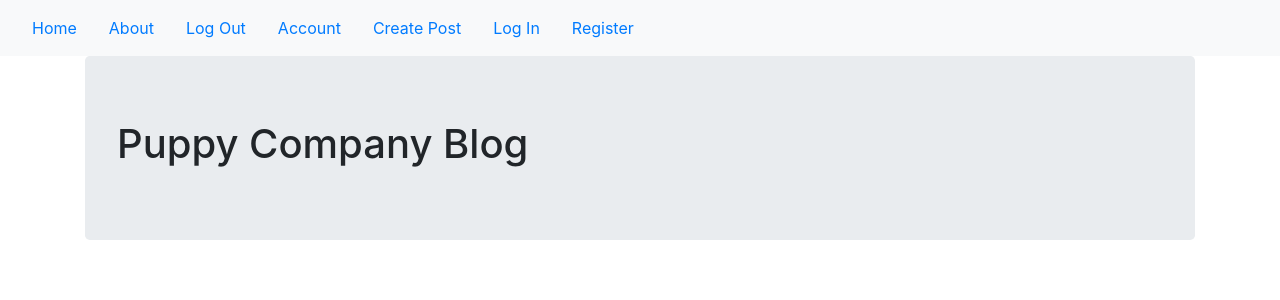
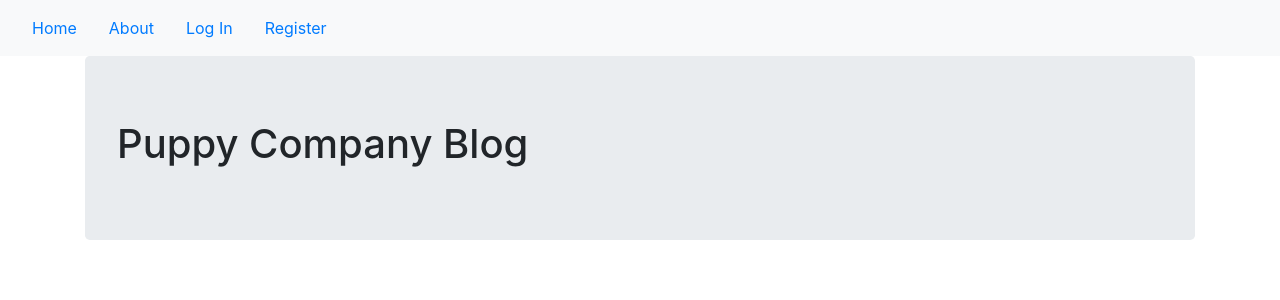
Before and after one commit to YoungHaYoo12/flask-bootcamp, a Flask app: page / in a window 1280 px wide. Shown: the top 300 px of the page. Run offline with Flask 2, Linux system fonts and the light colour scheme; some libraries are stand-ins or nearby versions.

Commit message:
Add links to base.html navbar

```diff
--- a/Project/puppycompanyblog/templates/base.html
+++ b/Project/puppycompanyblog/templates/base.html
@@ -13,11 +13,14 @@
   <nav class="navbar navbar-expand-lg navbar-light bg-light">
     <a class="nav-link" href="{{url_for('core.index')}}">Home</a>
     <a class="nav-link" href="{{url_for('core.info')}}">About</a>
-    <a class="nav-link" href="#">Log Out</a>
-    <a class="nav-link" href="#">Account</a>
+    {% if current_user.is_authenticated %}
+    <a class="nav-link" href="{{url_for('users.logout')}}">Log Out</a>
+    <a class="nav-link" href="{{url_for('users.account')}}">Account</a>
     <a class="nav-link" href="#">Create Post</a>
-    <a class="nav-link" href="#">Log In</a>
-    <a class="nav-link" href="#">Register</a>
+    {% else %}
+    <a class="nav-link" href="{{url_for('users.login')}}">Log In</a>
+    <a class="nav-link" href="{{url_for('users.register')}}">Register</a>
+    {% endif %}
   </nav>
 
   <div class="container">
```
